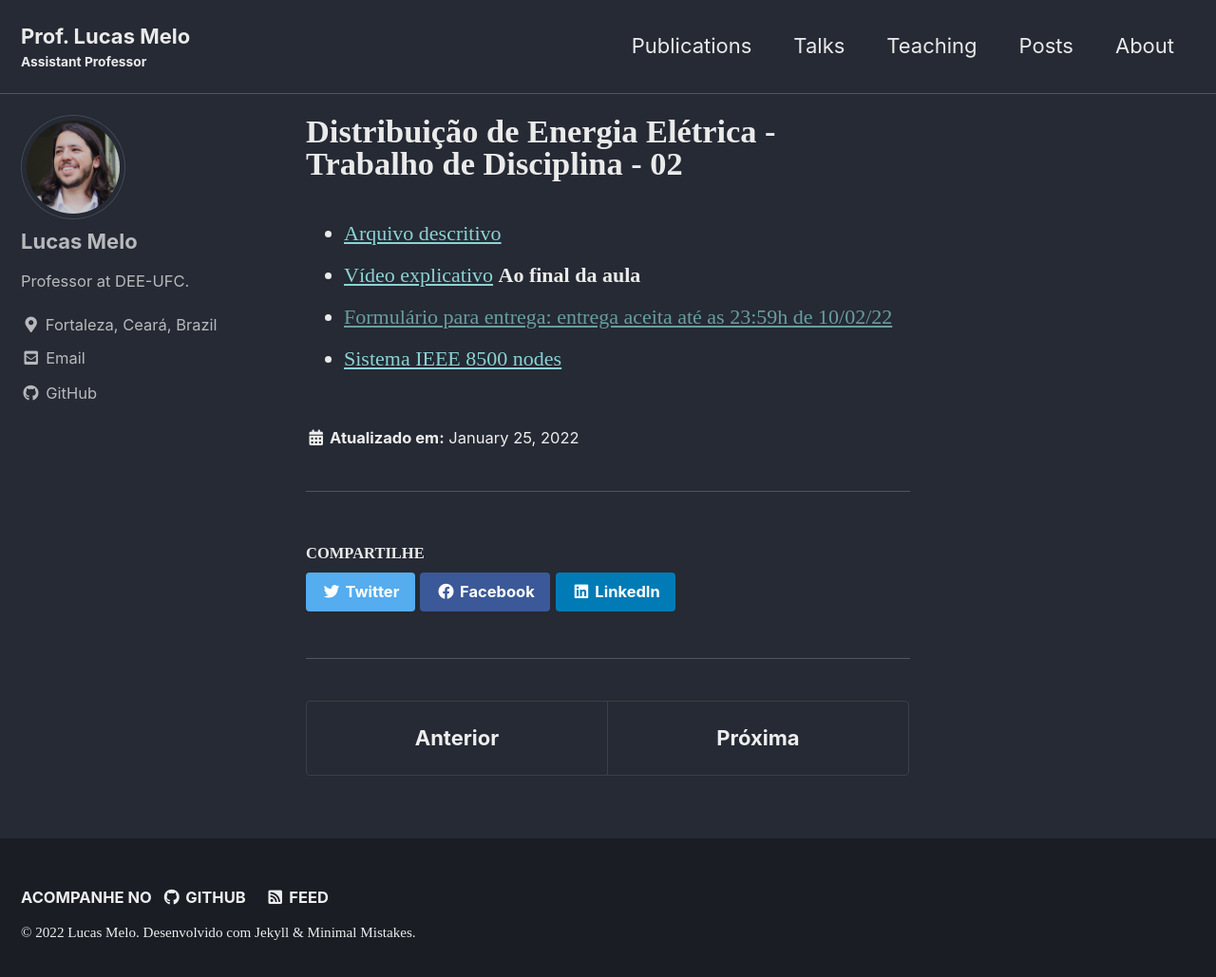
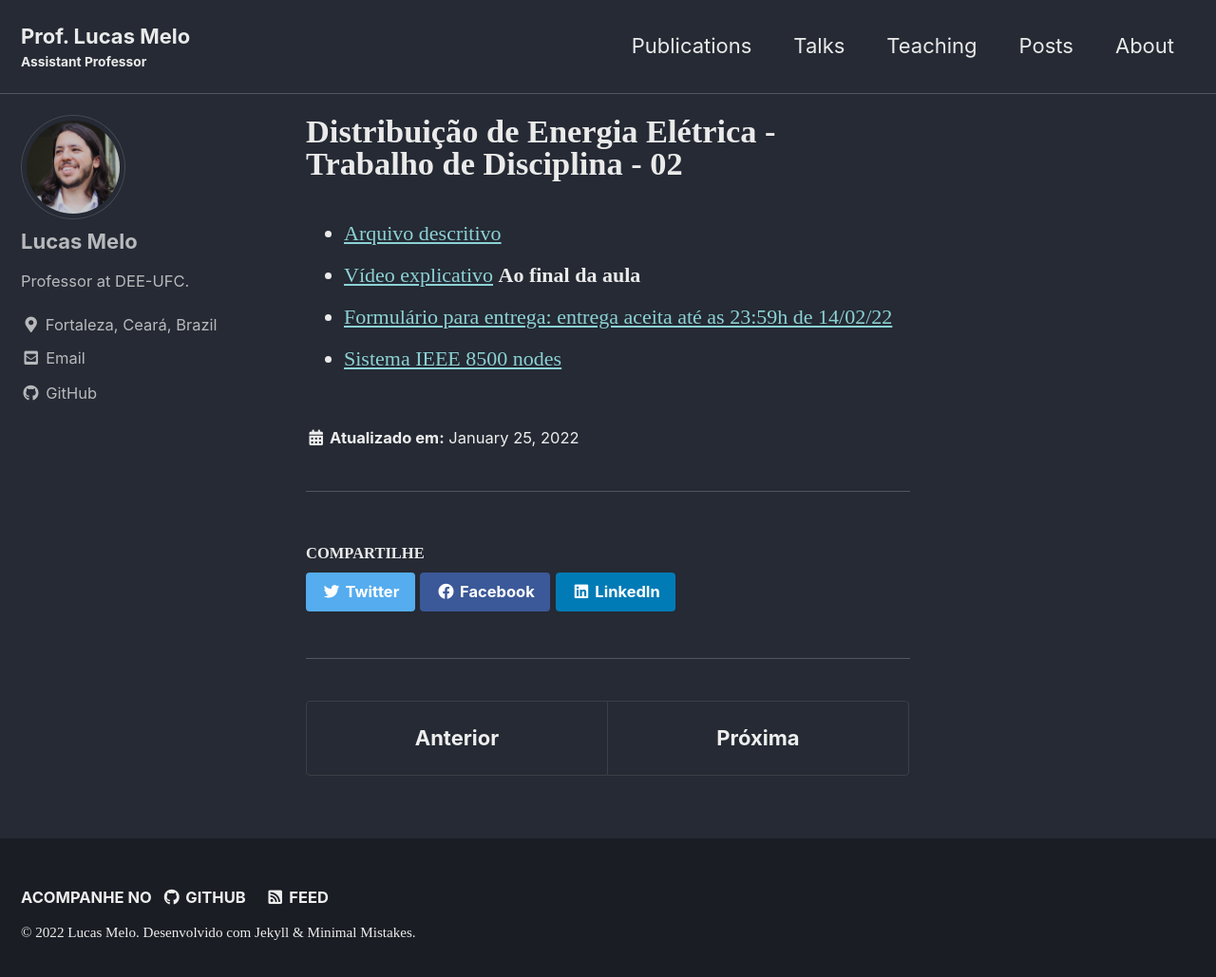
Before and after one commit to lucassm/lucassm.github.io, a Jekyll site: the page built from _teaching/DEE-2021-2/Trabalho-02/index.md, in a window 1280 px wide and 1037 px high. Shown: the top 1029 px of the window at 95% size. Built offline with Jekyll 4.4.1, drawn with Linux system fonts in a browser that asks for light colours; cached includes are drawn as plain includes; some web fonts are replaced.

Commit message:
UPDATE: Generic

```diff
--- a/_teaching/DEE-2021-2/Trabalho-02/index.md
+++ b/_teaching/DEE-2021-2/Trabalho-02/index.md
@@ -10,5 +10,5 @@ location: Fortaleza, Brazil
 
 - [Arquivo descritivo](https://drive.google.com/file/d/1Wj51_sLM-Qkz-5QgNj_pfBGbIlt1ll0-/view?usp=sharing)
 - [Vídeo explicativo](https://drive.google.com/file/d/1bBx018sKsQv3Mj8sk-oUD4NP9rTuMXcw/view?usp=drivesdk) **Ao final da aula**
-- [Formulário para entrega: entrega aceita até as 23:59h de 10/02/22]()
+- [Formulário para entrega: entrega aceita até as 23:59h de 14/02/22](https://forms.gle/aRu9RYZczc2Bcnnt5)
 - [Sistema IEEE 8500 nodes](https://drive.google.com/file/d/1RcGusVG7J3wKDWVOQLFcttiSzWYdRkD8/view?usp=sharing)
```
